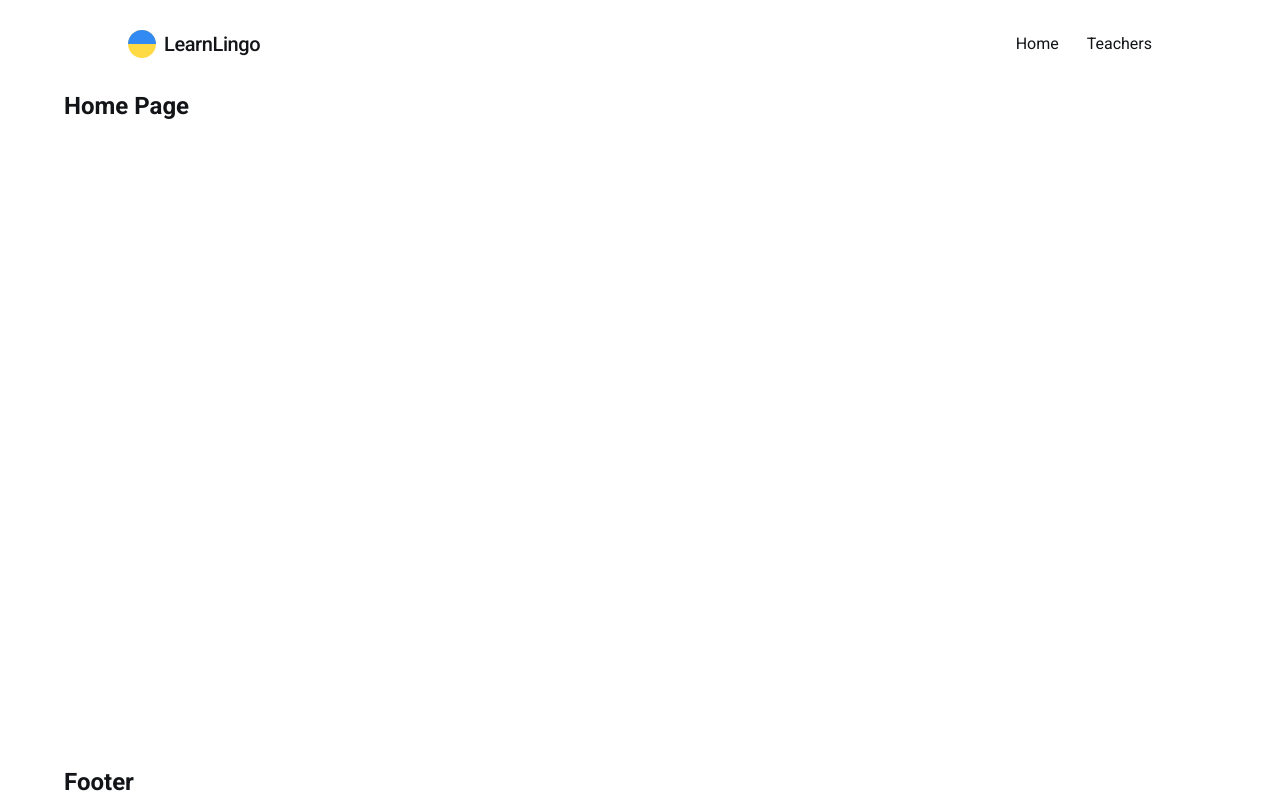
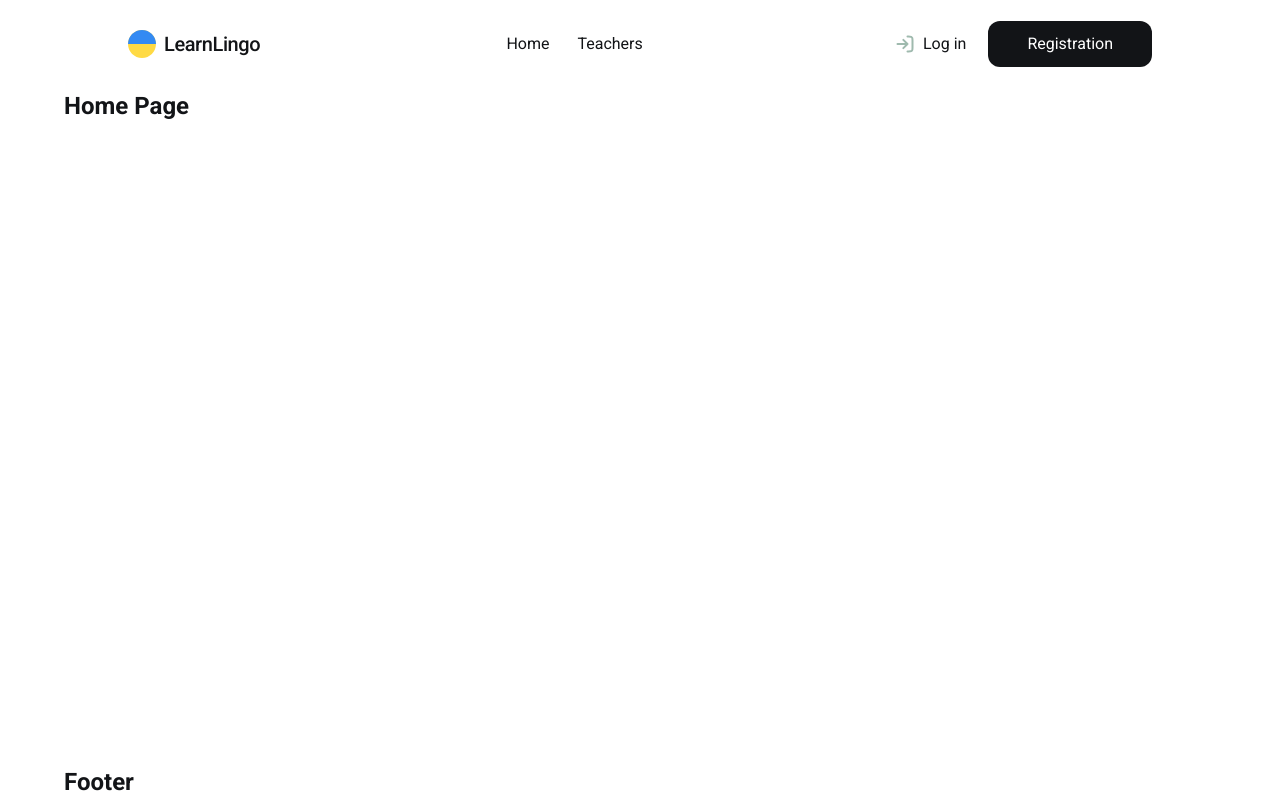
Before and after one commit to Mykhailenko-Oleksandr/learn-lingo, a Next.js app: page / in a window 1280 px wide. Shown: the top 800 px of the page. Built offline with nearby package versions, Linux system fonts and the light colour scheme.

Commit message:
add: all blocks in header

```diff
--- a/components/Header/Header.module.css
+++ b/components/Header/Header.module.css
@@ -31,5 +31,104 @@
 }
 
 .navLink {
+  position: relative;
+  line-height: 1.25;
+
+  transition: color 300ms ease;
+
+  &:hover,
+  &:focus {
+    color: var(--color-basic-accent);
+
+    &::after {
+      transform: translateX(-50%) scale(1);
+    }
+  }
+
+  &:active {
+    color: var(--color-basic-second);
+
+    &::after {
+      background-color: var(--color-basic-second);
+    }
+  }
+}
+
+.navLink::after {
+  content: "";
+  position: absolute;
+  bottom: -6px;
+  left: 50%;
+  width: 8px;
+  height: 8px;
+  border-radius: 50%;
+  background-color: var(--color-basic-accent);
+  transform: translateX(-50%) scale(0);
+
+  transition:
+    transform 300ms ease,
+    background-color 300ms ease;
+}
+
+.authBtnBox {
+  display: flex;
+  align-items: center;
+  gap: 16px;
+
+  font-weight: 700;
   line-height: 1.25;
 }
+
+.loginBtn {
+  display: flex;
+  align-items: center;
+  gap: 8px;
+
+  background-color: transparent;
+  border: none;
+
+  transition: transform 300ms ease;
+
+  & svg {
+    stroke: var(--color-basic-accent);
+    fill: none;
+  }
+
+  &:hover,
+  &:focus {
+    transform: scale(1.1);
+  }
+
+  &:active {
+    transform: scale(1);
+  }
+}
+
+.navLink.currentUrl {
+}
+
+.registerBtn {
+  display: flex;
+  align-items: center;
+  justify-content: center;
+
+  padding: 14px 39px;
+  background-color: var(--color-text);
+  border-radius: 12px;
+  border: none;
+  color: var(--color-background);
+
+  transition:
+    color 300ms ease,
+    background-color 300ms ease;
+
+  &:hover,
+  &:focus {
+    background-color: var(--color-basic-accent);
+    color: var(--color-text);
+  }
+
+  &:active {
+    background-color: var(--color-basic-second);
+  }
+}
--- a/components/Header/Header.tsx
+++ b/components/Header/Header.tsx
@@ -1,7 +1,14 @@
+"use client";
+
 import Link from "next/link";
 import css from "./Header.module.css";
 
-export default async function Header() {
+import clsx from "clsx";
+import { usePathname } from "next/navigation";
+
+export default function Header() {
+  const router = usePathname();
+
   return (
     <header className={css.header}>
       <div className={`container ${css.headerContainer}`}>
@@ -16,10 +23,28 @@ export default async function Header() {
           <Link href="/" className={css.navLink}>
             Home
           </Link>
-          <Link href="/teachers" className={css.navLink}>
+          <Link
+            href="/teachers"
+            className={clsx(
+              css.navLink,
+              router === "/teachers" && css.currentUrl,
+            )}
+          >
             Teachers
           </Link>
         </nav>
+
+        <div className={css.authBtnBox}>
+          <button type="button" className={css.loginBtn}>
+            <svg width={20} height={20}>
+              <use href="/icons.svg#log-in"></use>
+            </svg>
+            Log in
+          </button>
+          <button type="button" className={css.registerBtn}>
+            Registration
+          </button>
+        </div>
       </div>
     </header>
   );
--- a/package.json
+++ b/package.json
@@ -11,6 +11,7 @@
   "dependencies": {
     "@tanstack/react-query": "^5.90.16",
     "axios": "^1.13.2",
+    "clsx": "^2.1.1",
     "cookie": "^1.1.1",
     "modern-normalize": "^3.0.1",
     "next": "^16.1.1",
```
Also changed, not shown: 1 other file (tests, documents, lock files or other folders).
